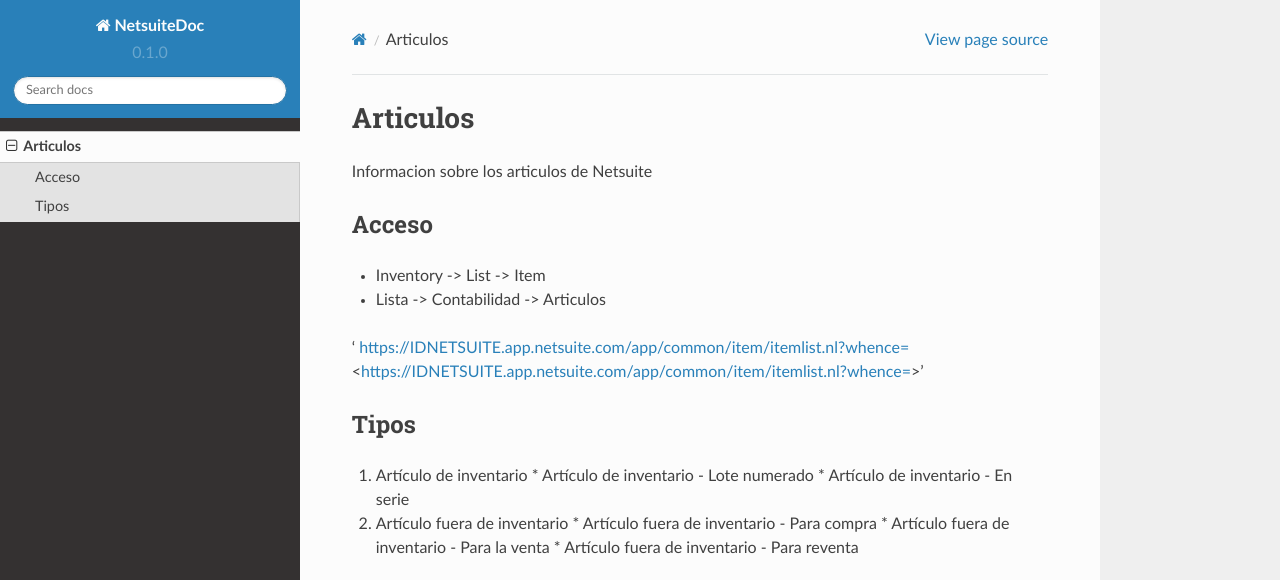
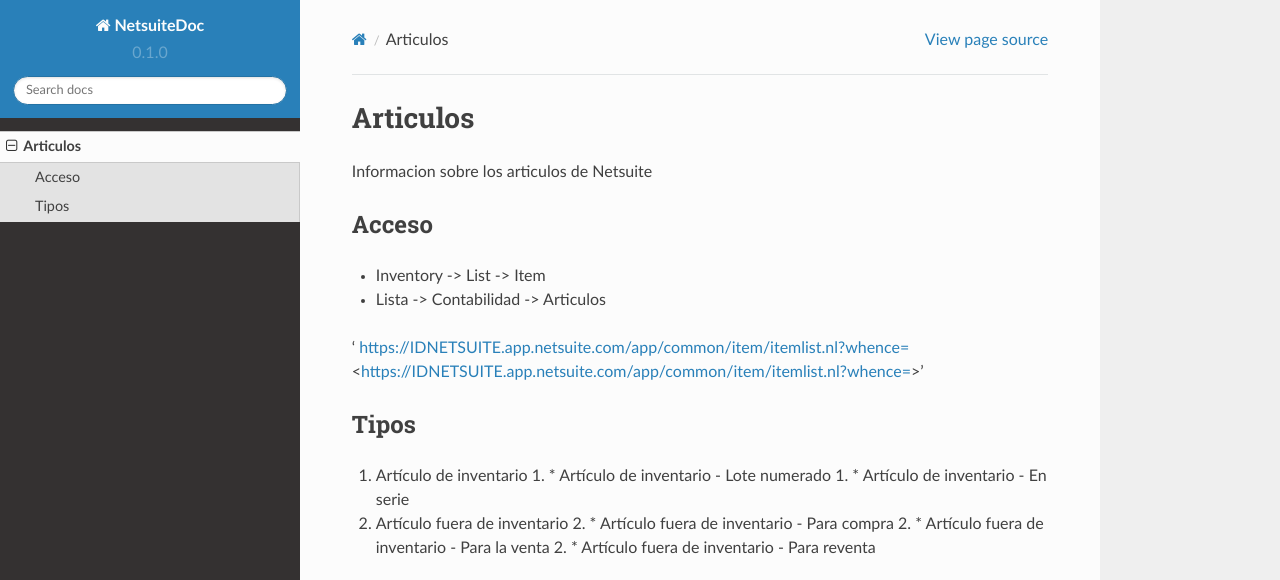
Before and after one commit to KarmoyBt/Netsuite, a Sphinx documentation site: the page built from docs/source/Articulo.rst, in a window 1280 px wide, cut to the strip 0-580 px from the top of the page. Built offline with Sphinx 7.4.7 and the Read the Docs theme 2.0.0, drawn with Linux system fonts in a browser that asks for light colours; pages that are not in the unit, such as notebooks, are missing from menus.

Commit message:
Lista item

```diff
--- a/docs/source/Articulo.rst
+++ b/docs/source/Articulo.rst
@@ -14,12 +14,12 @@
 Tipos
 -----
 1. 	Artículo de inventario
-	* 	Artículo de inventario - Lote numerado
-	* 	Artículo de inventario - En serie
+	1. * 	Artículo de inventario - Lote numerado
+	1. * 	Artículo de inventario - En serie
 2. 	Artículo fuera de inventario
-	* 	Artículo fuera de inventario - Para compra
-	* 	Artículo fuera de inventario - Para la venta
-	* 	Artículo fuera de inventario - Para reventa
+	2. * 	Artículo fuera de inventario - Para compra
+	2. * 	Artículo fuera de inventario - Para la venta
+	2. * 	Artículo fuera de inventario - Para reventa
 
 
 
```
